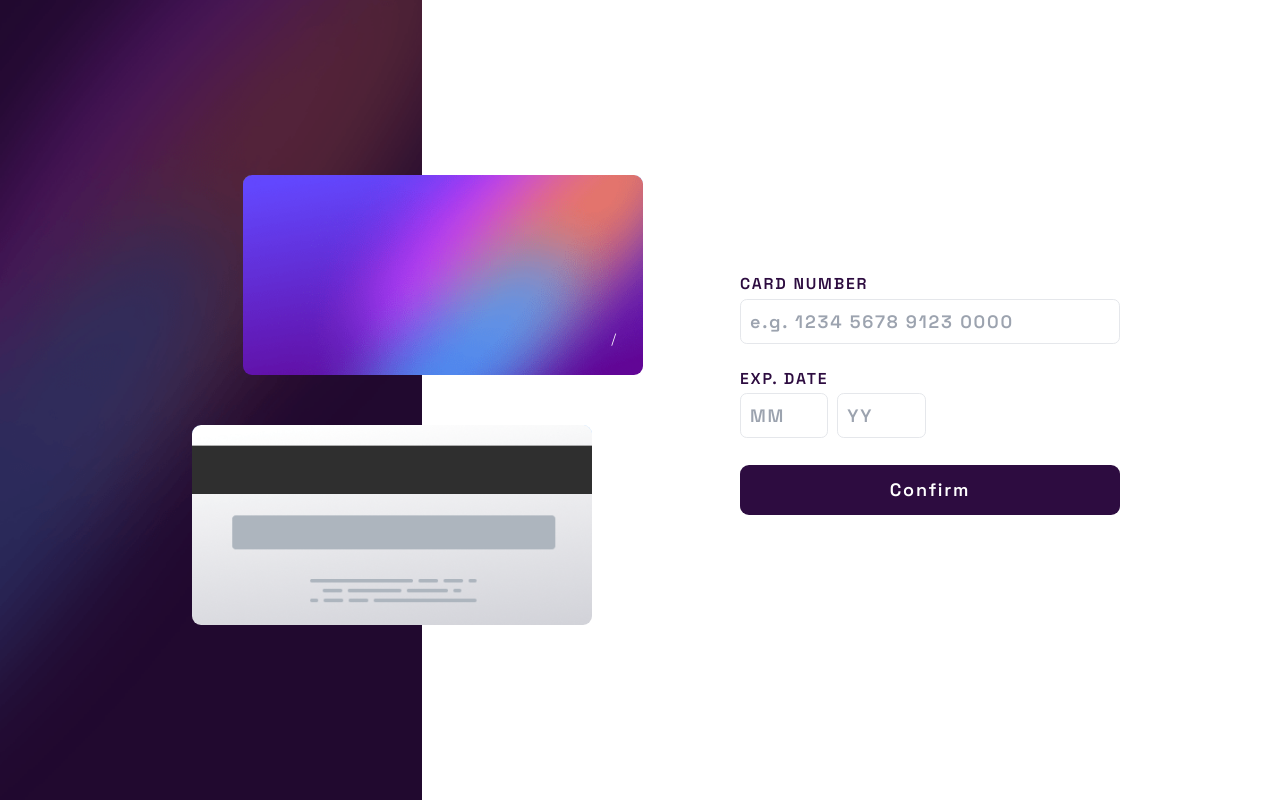
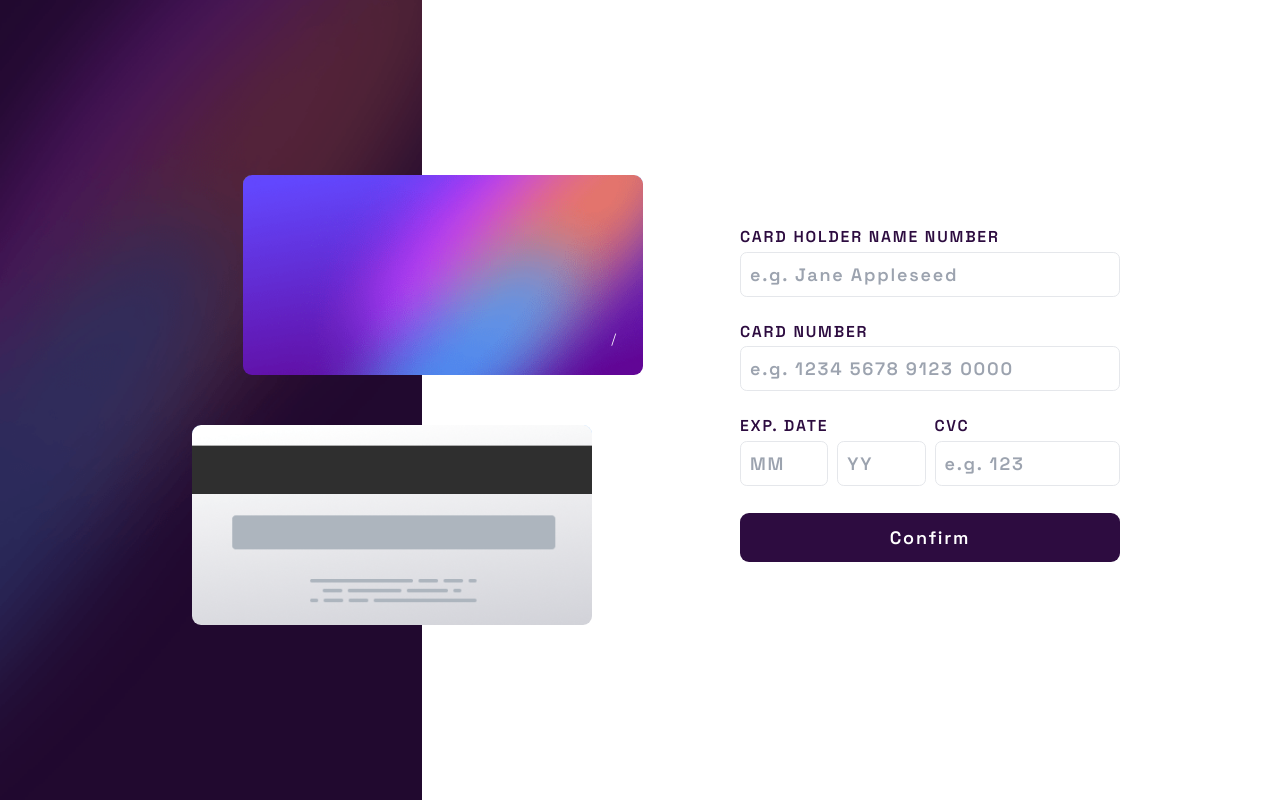
Before and after one commit to JuliCoDev/interactive_card, a React (Create React App) app: page / in a window 1280 px wide. Built offline with nearby package versions, Linux system fonts and the light colour scheme.

Commit message:
Add all fields form

```diff
--- a/src/pages/Dashboard.jsx
+++ b/src/pages/Dashboard.jsx
@@ -47,6 +47,17 @@ const Form = `
 
 const FormFields = [
     {
+        label: "CARD HOLDER NAME NUMBER",
+        infoInputs : [
+            {
+                name: "cardholderName" ,
+                placeholder: "e.g. Jane Appleseed",
+                grid: 'col-span-12',
+            }
+        ],
+        grid : 'col-span-12',
+        typeField : 'cardholderName'
+    },{
         label: "CARD NUMBER",
         infoInputs : [
             {
@@ -73,6 +84,17 @@ const FormFields = [
         },
         grid : 'col-span-6',
         typeField : 'cardDate'
+    },{
+        label: "CVC",
+        infoInputs : [
+            {
+                name: "cvc" ,
+                placeholder: "e.g. 123",
+                grid: 'col-span-12',
+            }
+        ],
+        grid : 'col-span-6',
+        typeField : 'cvc'
     }
 ]
 
```
